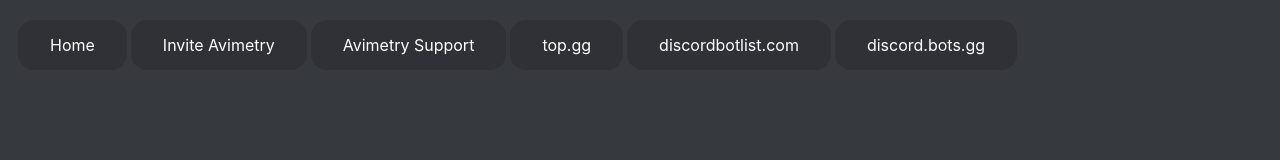
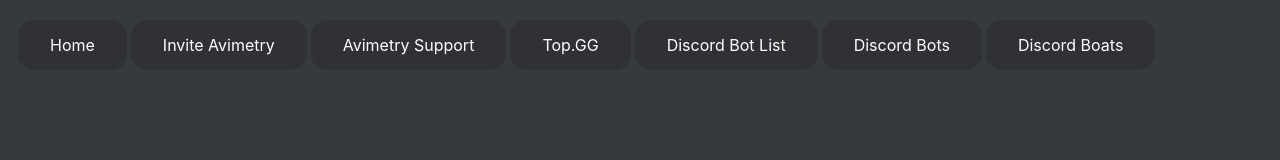
Before and after one commit to avimetry/avimetry.github.io, a plain HTML site: page index.html in a window 1280 px wide. Drawn offline with Linux system fonts and the light colour scheme.

Commit message:
Update index.html

```diff
--- a/index.html
+++ b/index.html
@@ -19,11 +19,13 @@
             <button onclick = "window.open('https://discord.gg/KaqqPhfwS4','_blank')">
                 Avimetry Support
             <button onclick = "window.open('https://top.gg/bot/756257170521063444','_blank')">
-                top.gg
+                Top.GG
             <button onclick = "window.open('https://discordbotlist.com/bots/avimetry','_blank')">
-                discordbotlist.com
+                Discord Bot List
             <button onclick = "window.open('https://discord.bots.gg/bots/756257170521063444','_blank')">
-                discord.bots.gg
+                Discord Bots
+            <button onclick = "window.open('https://discord.boats/bot/756257170521063444'),'_blank'">
+                Discord Boats
             </button>
         </div>
 </html>
```
